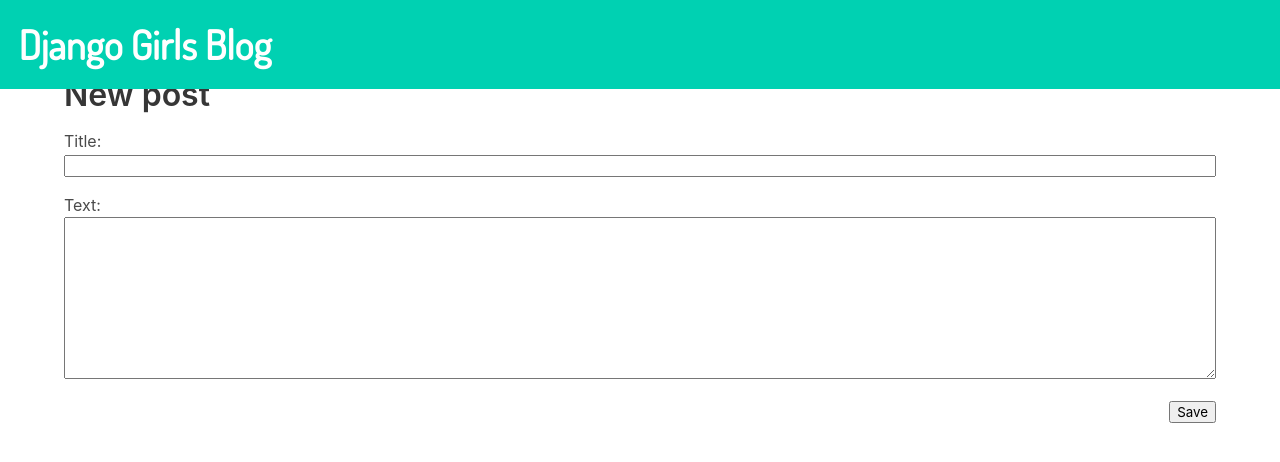
After one commit to Aliciawyse/django_practice, a Django app: page /post/new/ in a window 1280 px wide. The commit adds this page. Shown: the top 462 px of the page. Run offline with Django 3.2, Linux system fonts and the light colour scheme; some libraries are stand-ins or nearby versions.

Commit message:
created view to add and edit post on site

```diff
--- /dev/null
+++ b/blog/forms.py
@@ -0,0 +1,9 @@
+from django import forms
+
+from .models import Post
+
+class PostForm(forms.ModelForm):
+
+    class Meta:
+        model = Post
+        fields = ('title', 'text',)
--- a/blog/static/css/blog.css
+++ b/blog/static/css/blog.css
@@ -19,8 +19,6 @@ nav {
 .navbar-item a:hover {
     color: yellow;
 }
-
-
 
 .date {
     color: #828282;
@@ -44,7 +42,7 @@ nav {
 .post {
     background: pink;
     margin: 1%;
-    margin-top: 2%;
+    margin-top: 4%;
 }
 
 .post h1 a, .post h1 a:visited {
--- a/blog/templates/blog/base.html
+++ b/blog/templates/blog/base.html
@@ -18,7 +18,13 @@
 
     <nav class="navbar is-primary" role="navigation" aria-label="main navigation">
         <div class="navbar-brand">
-            <p class="navbar-item title is-2 page-header"><a href="/">Django Girls Blog</a></p>
+            <p class="navbar-item title is-2 page-header">
+                <a href="/">Django Girls Blog</a>
+                {% if user.is_authenticated %}
+                <a href="{% url 'post_new' %}" class="top-menu subtitle is-4">Add new post!</a>
+                {% endif %}
+            </p>
+
         </div>
     </nav>
 
--- /dev/null
+++ b/blog/templates/blog/post_edit.html
@@ -0,0 +1,12 @@
+{% extends 'blog/base.html' %}
+
+{% block content %}
+
+    <section class="container" id="newPost">
+    <h1>New post</h1>
+    <form method="POST" class="post-form">{% csrf_token %}
+        {{ form.as_p }}
+        <button type="submit" class="save btn btn-default">Save</button>
+    </form>
+    <section>
+{% endblock %}
--- a/blog/urls.py
+++ b/blog/urls.py
@@ -4,4 +4,6 @@ from . import views
 urlpatterns = [
     url(r'^$', views.post_list, name='post_list'),
     url(r'^post/(?P<pk>\d+)/$', views.post_detail, name='post_detail'),
+    url(r'^post/new/$', views.post_new, name='post_new'),
+    url(r'^post/(?P<pk>\d+)/edit/$', views.post_edit, name='post_edit'),
 ]
--- a/blog/views.py
+++ b/blog/views.py
@@ -6,7 +6,9 @@ from .models import Post
 
 from django.shortcuts import render, get_object_or_404
 
+from .forms import PostForm
 
+from django.shortcuts import redirect
 
 
 # Create your views here.
@@ -18,3 +20,31 @@ def post_list(request):
 def post_detail(request, pk):
     post = get_object_or_404(Post, pk=pk)
     return render(request, 'blog/post_detail.html', {'post': post})
+
+
+def post_new(request):
+    if request.method == "POST":
+        form = PostForm(request.POST)
+        if form.is_valid():
+            post = form.save(commit=False)
+            post.author = request.user
+            post.published_date = timezone.now()
+            post.save()
+            return redirect('post_detail', pk=post.pk)
+    else:
+        form = PostForm()
+    return render(request, 'blog/post_edit.html', {'form': form})
+
+def post_edit(request, pk):
+    post = get_object_or_404(Post, pk=pk)
+    if request.method == "POST":
+        form = PostForm(request.POST, instance=post)
+        if form.is_valid():
+            post = form.save(commit=False)
+            post.author = request.user
+            post.published_date = timezone.now()
+            post.save()
+            return redirect('post_detail', pk=post.pk)
+    else:
+        form = PostForm(instance=post)
+    return render(request, 'blog/post_edit.html', {'form': form})
```
Also changed, not shown: blog/templates/blog/post_detail.html (+7 -0 lines).
